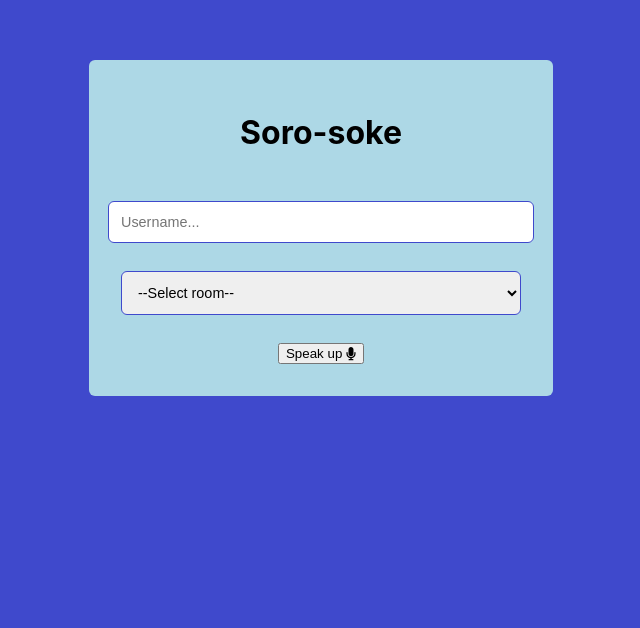
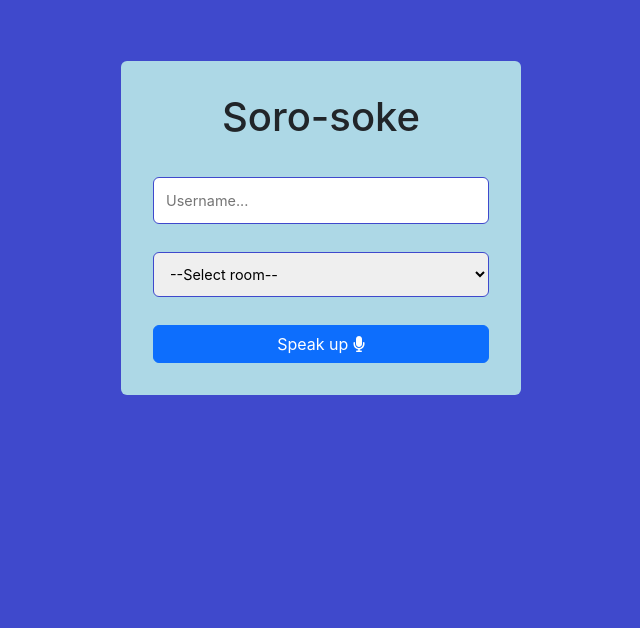
Before and after one commit to ojigs/soro-soke, a React (Create React App) app in the folder client/: page / in a window 1280 px wide. Shown: the part 172-800 px from the top of the page, without its empty margins (319-959 px from the left). Built offline with nearby package versions, Linux system fonts and the light colour scheme; no server answers.

Commit message:
set up socket and pass username, room and socket as props to home component

```diff
--- a/client/public/index.html
+++ b/client/public/index.html
@@ -15,6 +15,9 @@
       user's mobile device or desktop. See https://developers.google.com/web/fundamentals/web-app-manifest/
     -->
     <link rel="manifest" href="%PUBLIC_URL%/manifest.json" />
+
+    <!-- Bootstrap -->
+    <link rel="stylesheet" href="https://cdn.jsdelivr.net/npm/bootstrap@5.2.3/dist/css/bootstrap.min.css" integrity="sha384-rbsA2VBKQhggwzxH7pPCaAqO46MgnOM80zW1RWuH61DGLwZJEdK2Kadq2F9CUG65" crossorigin="anonymous">
     <!--
       Notice the use of %PUBLIC_URL% in the tags above.
       It will be replaced with the URL of the `public` folder during the build.
--- a/client/src/App.css
+++ b/client/src/App.css
@@ -1,38 +1,15 @@
-.App {
-  text-align: center;
+html {
+  font-family: Arial, Helvetica, sans-serif;
+  margin: 0;
 }
 
-.App-logo {
-  height: 40vmin;
-  pointer-events: none;
+body {
+  margin: 0;
+  padding: 0;
+  overflow: hidden;
+  background-color: gray;
 }
 
-@media (prefers-reduced-motion: no-preference) {
-  .App-logo {
-    animation: App-logo-spin infinite 20s linear;
-  }
+::-webkit-scrollbar {
+  width: 2px;
 }
-
-.App-header {
-  background-color: #282c34;
-  min-height: 100vh;
-  display: flex;
-  flex-direction: column;
-  align-items: center;
-  justify-content: center;
-  font-size: calc(10px + 2vmin);
-  color: white;
-}
-
-.App-link {
-  color: #61dafb;
-}
-
-@keyframes App-logo-spin {
-  from {
-    transform: rotate(0deg);
-  }
-  to {
-    transform: rotate(360deg);
-  }
-}
--- a/client/src/App.js
+++ b/client/src/App.js
@@ -3,15 +3,34 @@ import { library } from "@fortawesome/fontawesome-svg-core";
 import { faMicrophone } from "@fortawesome/free-solid-svg-icons";
 import Home from "./pages/home";
 import { BrowserRouter as Router, Routes, Route } from "react-router-dom";
+import io from "socket.io-client";
+import { useState } from "react";
+
+const socket = io.connect("https://localhost:4000"); //use socket.io to connect with our server running on port 40000
 
 library.add(faMicrophone);
 
 function App() {
+  const [username, setUsername] = useState("");
+  const [room, setRoom] = useState("");
+
   return (
     <div className="App">
       <Router>
+        {/* set the routes. There can be more than one route */}
         <Routes>
-          <Route path="/" element={<Home />} />
+          <Route
+            path="/"
+            element={
+              <Home
+                username={username}
+                setUsername={setUsername}
+                room={room}
+                setRoom={setRoom}
+                socket={socket}
+              />
+            }
+          />
         </Routes>
       </Router>
       <Home />
--- a/client/src/index.js
+++ b/client/src/index.js
@@ -1,13 +1,15 @@
-import React from 'react';
-import ReactDOM from 'react-dom/client';
-import './index.css';
-import App from './App';
-import reportWebVitals from './reportWebVitals';
+import React from "react";
+import ReactDOM from "react-dom/client";
+import "./index.css";
+import App from "./App";
+import reportWebVitals from "./reportWebVitals";
+import { Outlet } from "react-router-dom";
 
-const root = ReactDOM.createRoot(document.getElementById('root'));
+const root = ReactDOM.createRoot(document.getElementById("root"));
 root.render(
   <React.StrictMode>
     <App />
+    <Outlet />
   </React.StrictMode>
 );
 
--- a/client/src/pages/home/index.js
+++ b/client/src/pages/home/index.js
@@ -1,13 +1,34 @@
 import styles from "./styles.module.css";
 import { FontAwesomeIcon } from "@fortawesome/react-fontawesome";
 
-const Home = () => {
+const Home = ({ username, setUsername, room, setRoom, socket }) => {
+  // handle input and select change
+  function handleChange(e) {
+    setUsername(e.target.value);
+  }
+
+  // set up room event with socket.io
+  function joinRoom() {
+    if (username !== "" && room !== "") {
+      socket.emit("join_room", { username, room });
+    }
+  }
+
   return (
     <div className={styles.container}>
       <div className={styles.formContainer}>
         <h1>Soro-soke</h1>
-        <input className={styles.input} placeholder="Username..." />
-        <select className={styles.input} name="room" id="room">
+        <input
+          className={styles.input}
+          placeholder="Username..."
+          onChange={handleChange}
+        />
+        <select
+          className={styles.input}
+          name="room"
+          id="room"
+          onChange={handleChange}
+        >
           <option>--Select room--</option>
           <option value="MongoDB">MongoDB</option>
           <option value="Express">Express</option>
@@ -15,7 +36,11 @@ const Home = () => {
           <option value="JavaScript">JavaScript</option>
         </select>
 
-        <button className="btn btn-primary">
+        <button
+          className="btn btn-primary"
+          style={{ width: "100%" }}
+          onClick={joinRoom}
+        >
           Speak up <FontAwesomeIcon icon="fa-solid fa-microphone" />
         </button>
       </div>
```
